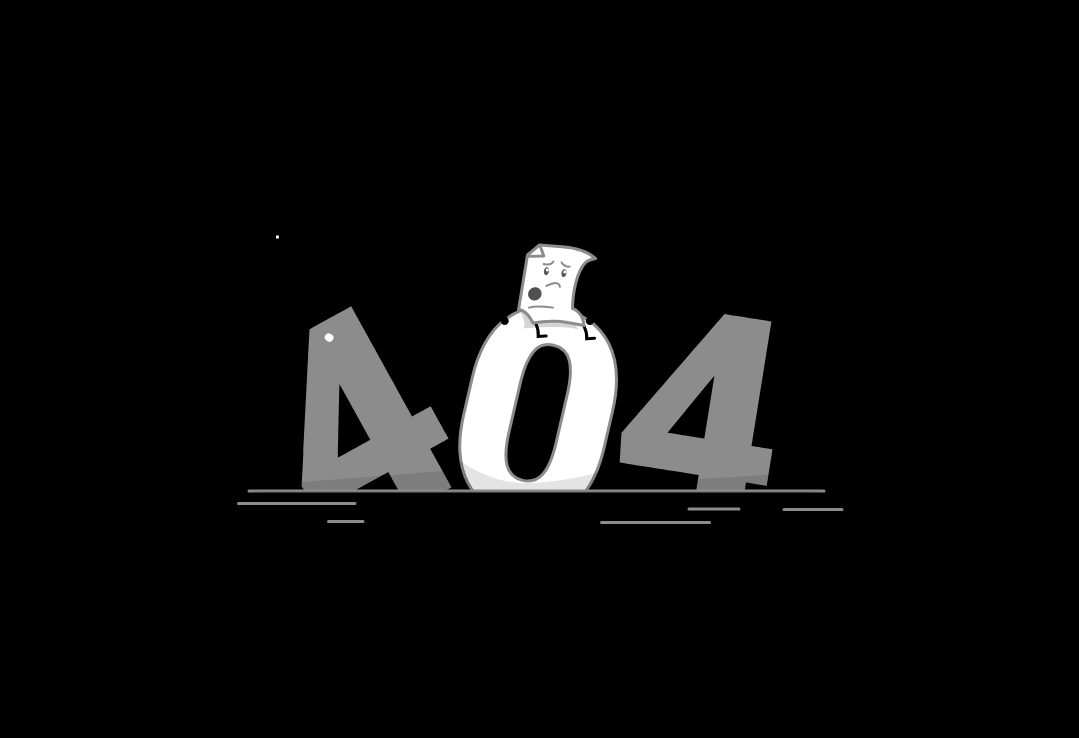
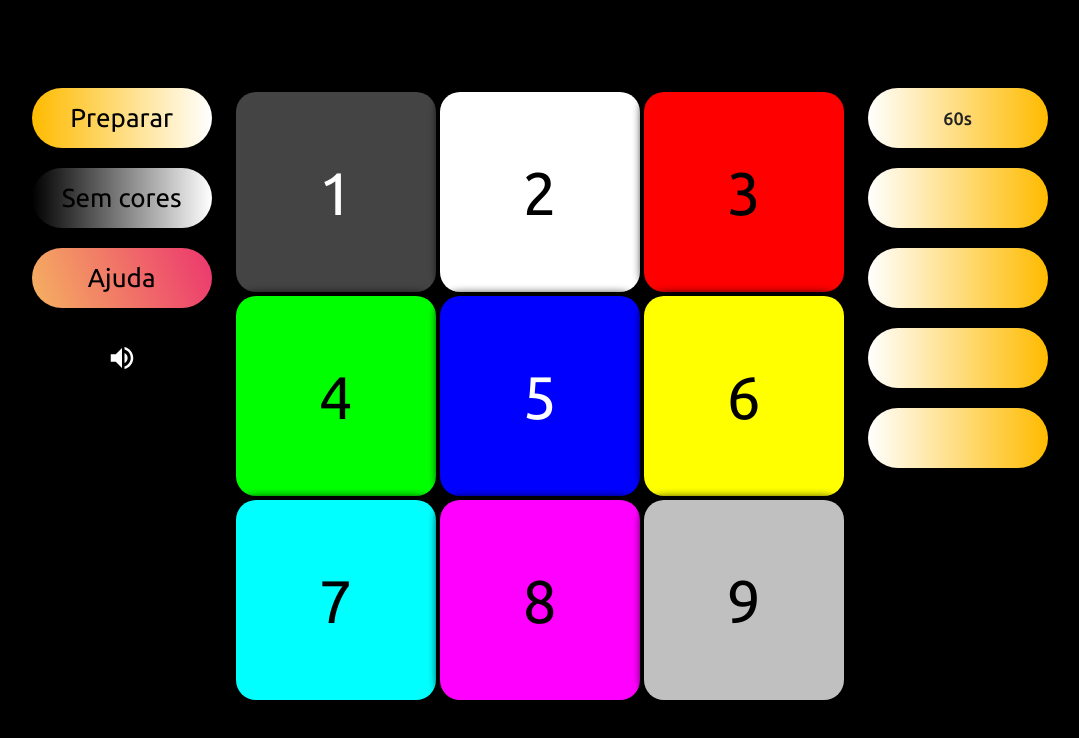
Before and after one commit to Luc-emanuel/YNP-r, a React (Create React App) app: page / in a window 1280 px wide. Shown: the top 738 px of the page, without its empty margins (100-1179 px from the left). Built offline with nearby package versions, Linux system fonts and the light colour scheme; no server answers.

Commit message:
test private false

```diff
--- a/package.json
+++ b/package.json
@@ -1,8 +1,8 @@
 {
   "name": "ynp-r",
   "version": "0.1.0",
-  "homepage": "https://luc-emanuel.github.io/YNP-r",
-  "private": true,
+  "homepage": "YNP-r/",
+  "private": false,
   "dependencies": {
     "@testing-library/jest-dom": "^5.16.5",
     "@testing-library/react": "^13.4.0",
--- a/src/App.js
+++ b/src/App.js
@@ -7,7 +7,7 @@ const App = () => {
   return (
     <Router>
       <Routes>
-        <Route exact path="/{app-name}" element={<Home />} />
+        <Route exact path="/" element={<Home />} />
         <Route path="*" element={<NotFound />} />
       </Routes>
     </Router>
```
